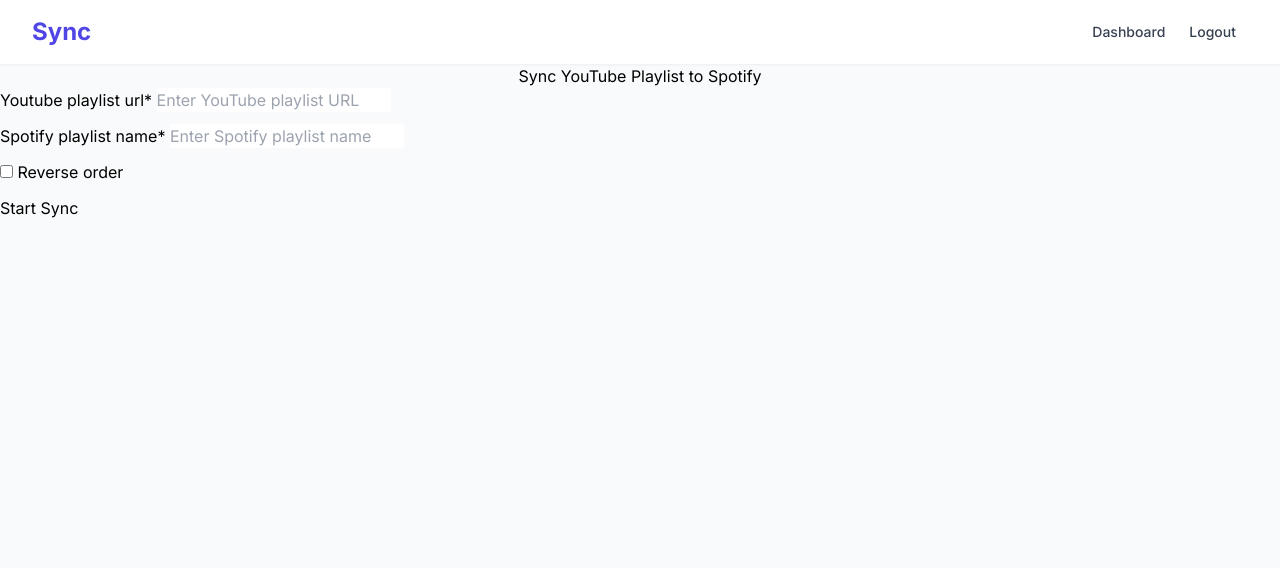
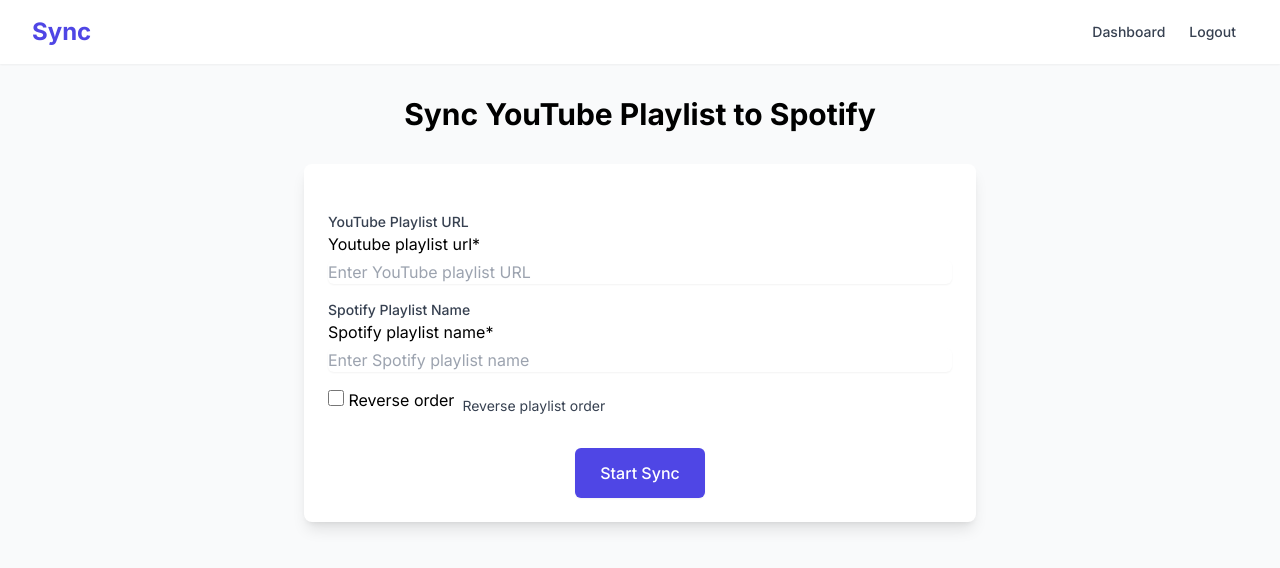
Before and after one commit to VaughnDV/sync, a Django app: page /playlist/sync/ in a window 1280 px wide. Shown: the top 568 px of the page. Run offline with Django 5.2, Linux system fonts and the light colour scheme; the visitor is signed in with stand-in values (Sample User, id 1); some libraries are stand-ins or nearby versions.

Commit message:
Project setup

```diff
--- a/src/apps/playlist_sync/forms.py
+++ b/src/apps/playlist_sync/forms.py
@@ -6,9 +6,17 @@ class SyncJobForm(forms.ModelForm):
         model = SyncJob
         fields = ['youtube_playlist_url', 'spotify_playlist_name', 'reverse_order']
         widgets = {
-            'youtube_playlist_url': forms.URLInput(attrs={'class': 'form-control', 'placeholder': 'Enter YouTube playlist URL'}),
-            'spotify_playlist_name': forms.TextInput(attrs={'class': 'form-control', 'placeholder': 'Enter Spotify playlist name'}),
-            'reverse_order': forms.CheckboxInput(attrs={'class': 'form-check-input'}),
+            'youtube_playlist_url': forms.URLInput(attrs={
+                'class': 'mt-1 block w-full rounded-md border-gray-300 shadow-sm focus:border-indigo-500 focus:ring-indigo-500',
+                'placeholder': 'Enter YouTube playlist URL'
+            }),
+            'spotify_playlist_name': forms.TextInput(attrs={
+                'class': 'mt-1 block w-full rounded-md border-gray-300 shadow-sm focus:border-indigo-500 focus:ring-indigo-500',
+                'placeholder': 'Enter Spotify playlist name'
+            }),
+            'reverse_order': forms.CheckboxInput(attrs={
+                'class': 'h-4 w-4 text-indigo-600 focus:ring-indigo-500 border-gray-300 rounded'
+            }),
         }
 
 class TrackMappingForm(forms.Form):
--- a/src/templates/playlist_sync/sync.html
+++ b/src/templates/playlist_sync/sync.html
@@ -4,22 +4,50 @@
 {% block title %}Sync Playlist - Sync{% endblock %}
 
 {% block content %}
-<div class="row justify-content-center">
-    <div class="col-md-8">
-        <div class="card">
-            <div class="card-header">
-                <h3 class="text-center">Sync YouTube Playlist to Spotify</h3>
-            </div>
-            <div class="card-body">
-                <form method="post">
-                    {% csrf_token %}
-                    {{ form|crispy }}
-                    <div class="d-grid gap-2 mt-3">
-                        <button type="submit" class="btn btn-primary">Start Sync</button>
+<div class="container mx-auto px-4 py-8">
+    <div class="max-w-2xl mx-auto">
+        <h1 class="text-3xl font-bold mb-8 text-center">Sync YouTube Playlist to Spotify</h1>
+
+        <div class="bg-white shadow-lg rounded-lg p-6">
+            <form method="post" class="space-y-6">
+                {% csrf_token %}
+                <div class="space-y-4">
+                    <div>
+                        <label for="id_youtube_playlist_url" class="block text-sm font-medium text-gray-700">
+                            YouTube Playlist URL
+                        </label>
+                        {{ form.youtube_playlist_url|as_crispy_field }}
                     </div>
-                </form>
-            </div>
+
+                    <div>
+                        <label for="id_spotify_playlist_name" class="block text-sm font-medium text-gray-700">
+                            Spotify Playlist Name
+                        </label>
+                        {{ form.spotify_playlist_name|as_crispy_field }}
+                    </div>
+
+                    <div class="flex items-center">
+                        {{ form.reverse_order|as_crispy_field }}
+                        <label for="id_reverse_order" class="ml-2 block text-sm text-gray-700">
+                            Reverse playlist order
+                        </label>
+                    </div>
+                </div>
+
+                <div class="flex justify-center mt-6">
+                    <button type="submit"
+                        class="inline-flex items-center px-6 py-3 border border-transparent text-base font-medium rounded-md shadow-sm text-white bg-indigo-600 hover:bg-indigo-700 focus:outline-none focus:ring-2 focus:ring-offset-2 focus:ring-indigo-500">
+                        Start Sync
+                    </button>
+                </div>
+            </form>
         </div>
+
+        {% if error %}
+        <div class="mt-4 bg-red-100 border border-red-400 text-red-700 px-4 py-3 rounded">
+            {{ error }}
+        </div>
+        {% endif %}
     </div>
 </div>
 {% endblock %}
```
